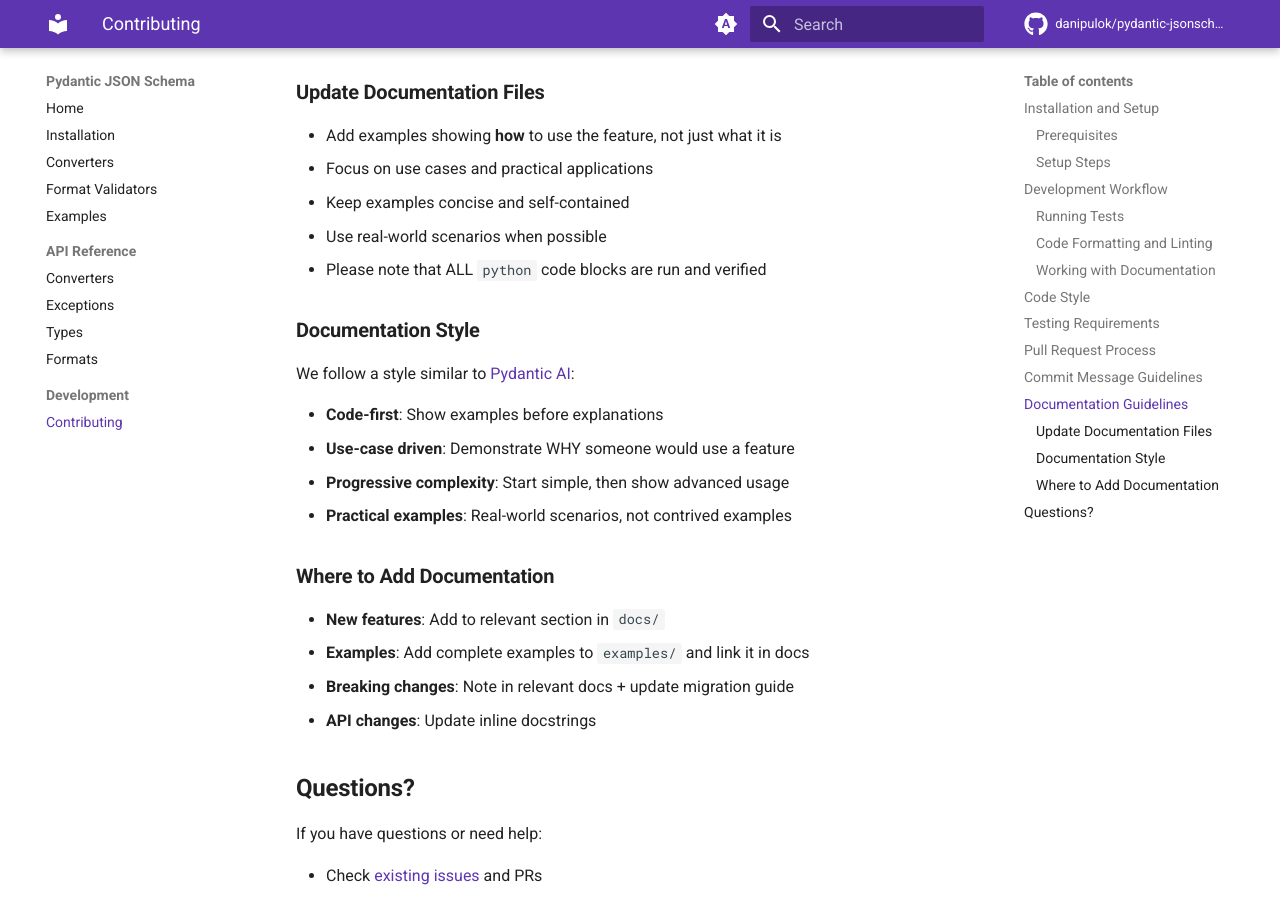
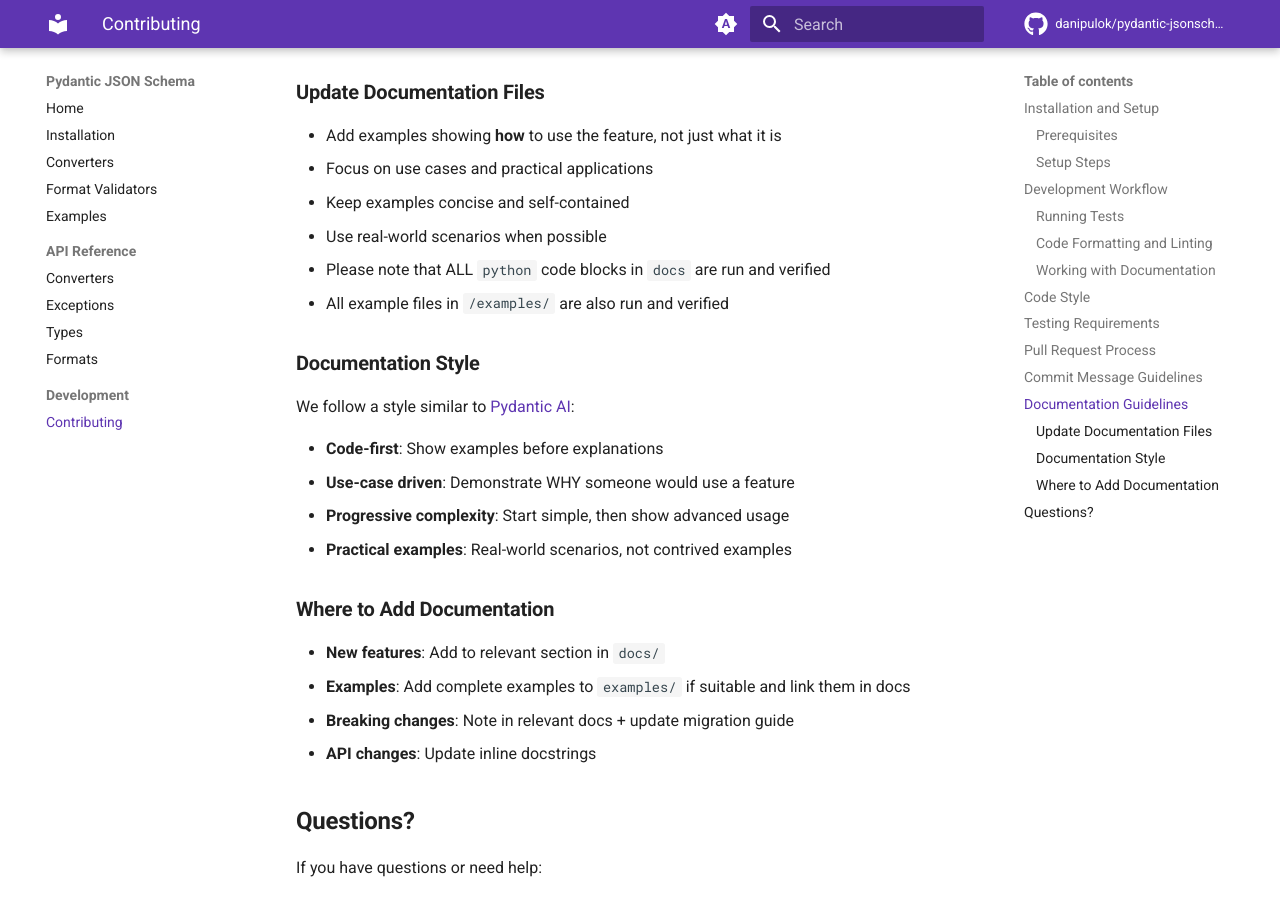
Before and after one commit to Danipulok/pydantic-jsonschema, an MkDocs documentation site: the page built from docs/contributing.md, in a window 1280 px wide and 900 px high, scrolled down 4084 px. Built offline with MkDocs 1.6.1 and Material for MkDocs 9.7.7, drawn with Linux system fonts in a browser that asks for light colours; comment, search, counter and statistics services are not loaded; the version menu is left out.

Commit message:
docs(contributing): improve contribution guidelines

````diff
--- a/docs/contributing.md
+++ b/docs/contributing.md
@@ -189,7 +189,8 @@ When adding features or making changes:
 - Focus on use cases and practical applications
 - Keep examples concise and self-contained
 - Use real-world scenarios when possible
-- Please note that ALL ```python``` code blocks are run and verified
+- Please note that ALL ```python``` code blocks in `docs` are run and verified
+- All example files in `/examples/` are also run and verified
 
 ### Documentation Style
 
@@ -203,7 +204,7 @@ We follow a style similar to [Pydantic AI](https://ai.pydantic.dev/):
 ### Where to Add Documentation
 
 - **New features**: Add to relevant section in `docs/`
-- **Examples**: Add complete examples to `examples/` and link it in docs
+- **Examples**: Add complete examples to `examples/` if suitable and link them in docs
 - **Breaking changes**: Note in relevant docs + update migration guide
 - **API changes**: Update inline docstrings
 
````
